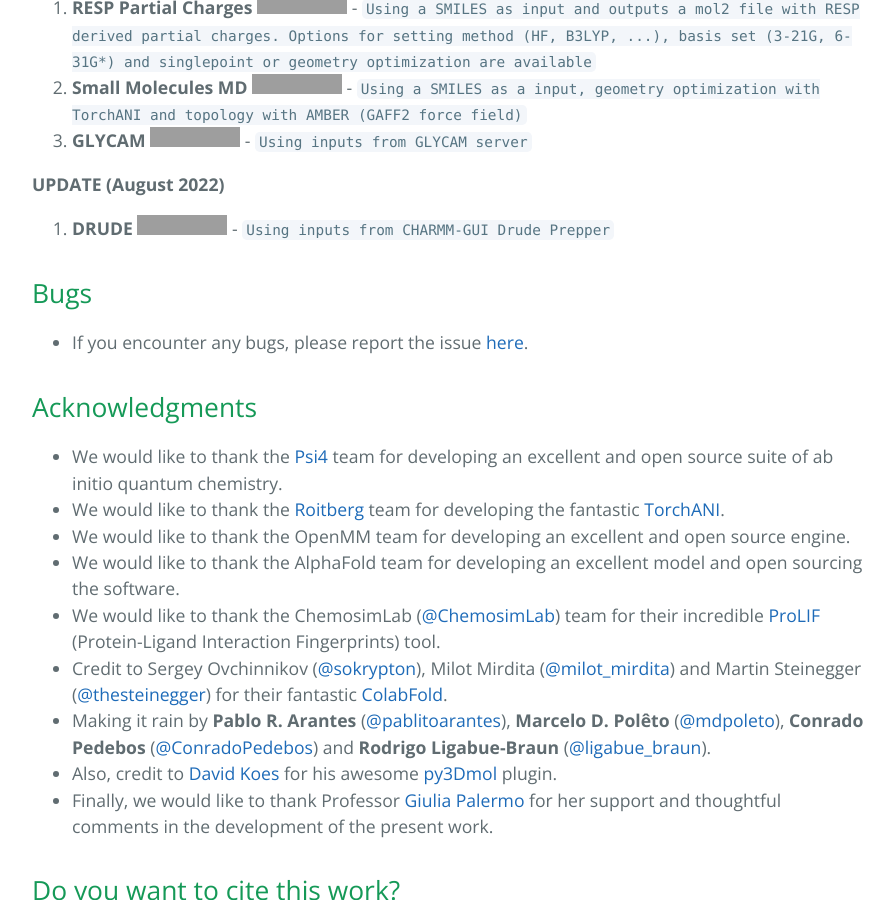
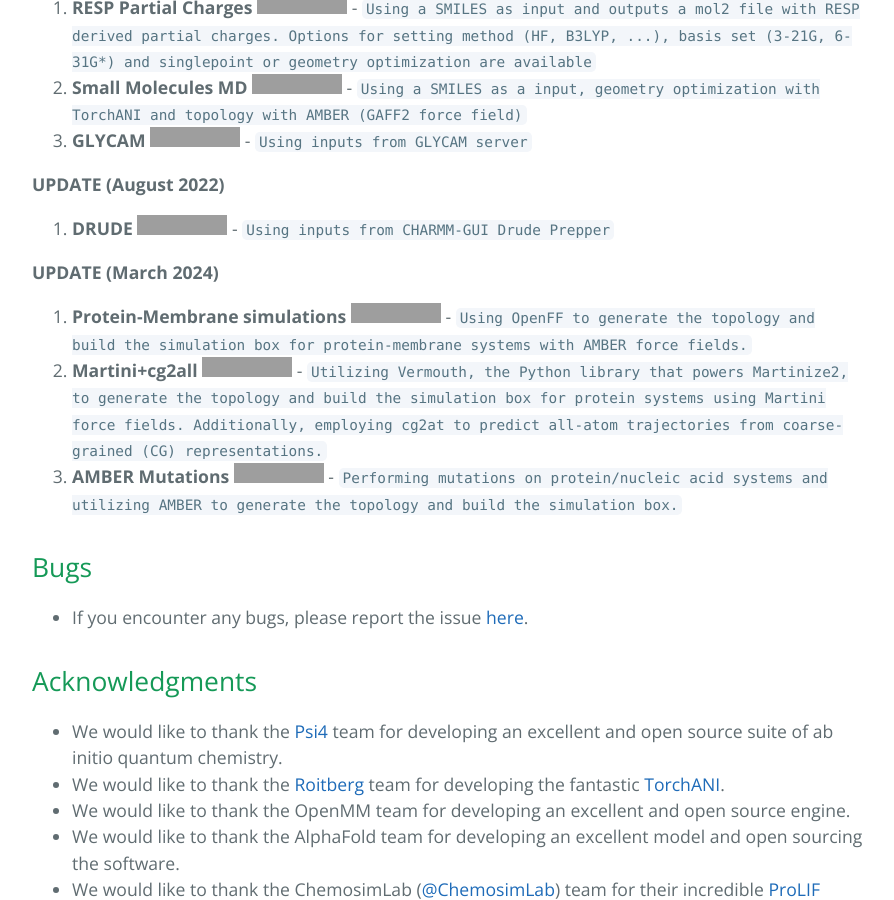
Before and after one commit to pablo-arantes/making-it-rain, a Jekyll site: the page built from index.md, in a window 1280 px wide and 900 px high, scrolled down 1774 px. Shown: the whole window, without its empty margins (192-1086 px from the left). Built offline with Jekyll 4.4.1, drawn with Linux system fonts in a browser that asks for light colours; our own code applies the rules of GitHub Pages for plain Markdown files; the repository's description, which GitHub fills in, is left out; grey boxes are pictures that could not be loaded.

Commit message:
Update index.md

```diff
--- a/index.md
+++ b/index.md
@@ -31,6 +31,12 @@
 
 10. **DRUDE** [![Open In Colab](https://colab.research.google.com/assets/colab-badge.svg)](https://colab.research.google.com/github/pablo-arantes/making-it-rain/blob/main/Drude.ipynb)  - `Using inputs from CHARMM-GUI Drude Prepper`
 
+**UPDATE (March 2024)**
+
+11. **Protein-Membrane simulations** [![Open In Colab](https://colab.research.google.com/assets/colab-badge.svg)](https://colab.research.google.com/github/pablo-arantes/making-it-rain/blob/main/Protein%2BMembranes.ipynb)  - `Using OpenFF to generate the topology and build the simulation box for protein-membrane systems with AMBER force fields.`
+12. **Martini+cg2all** [![Open In Colab](https://colab.research.google.com/assets/colab-badge.svg)](https://colab.research.google.com/github/pablo-arantes/making-it-rain/blob/main/Martini%2Bcg2all.ipynb)  - `Utilizing Vermouth, the Python library that powers Martinize2, to generate the topology and build the simulation box for protein systems using Martini force fields. Additionally, employing cg2at to predict all-atom trajectories from coarse-grained (CG) representations.`
+13. **AMBER Mutations** [![Open In Colab](https://colab.research.google.com/assets/colab-badge.svg)](https://colab.research.google.com/github/pablo-arantes/making-it-rain/blob/main/Amber_mutations.ipynb)  - `Performing mutations on protein/nucleic acid systems and utilizing AMBER to generate the topology and build the simulation box.`
+
 
 ## Bugs
 - If you encounter any bugs, please report the issue [here](https://github.com/pablo-arantes/Making-it-rain/issues).
```
